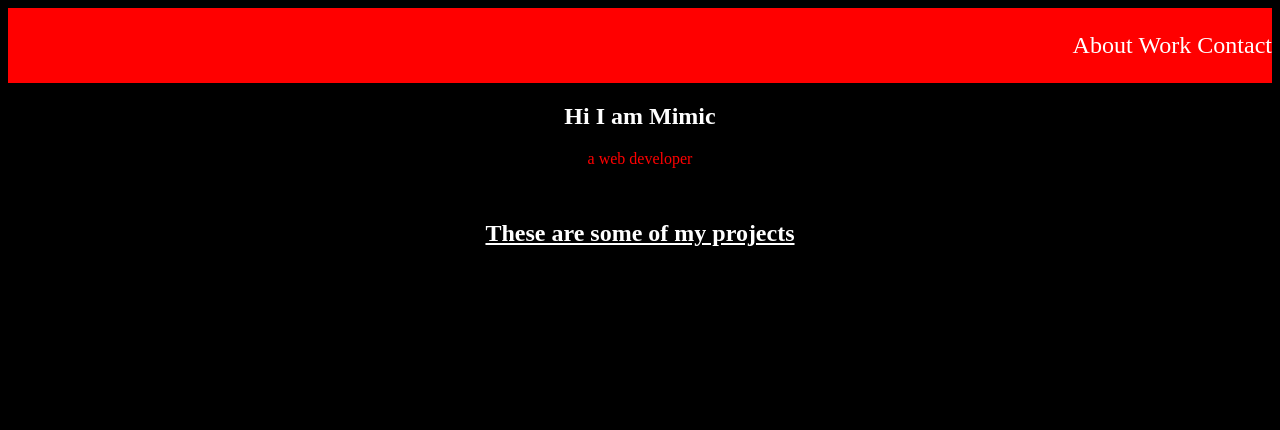
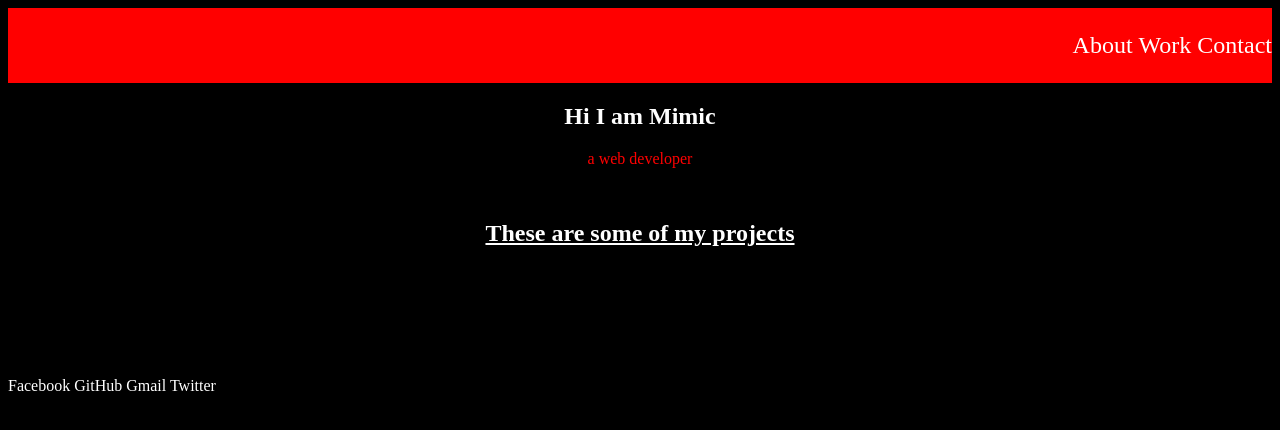
Before and after one commit to SiveMdluli/Edgah-Sive, a plain HTML site: page portfolio/index.html in a window 1280 px wide. Drawn offline with Linux system fonts and the light colour scheme.

Commit message:
fixed a  minor txt mistake

```diff
--- a/portfolio/index.html
+++ b/portfolio/index.html
@@ -31,5 +31,22 @@
     <section id="project-section">
         <h2 style="text-decoration: underline;">These are some of my projects</h2>
     </section>
+
+    <section id="contact-section" class="contact-section">
+        <div class="section-header">
+            <h3>Let's work together...</h3>
+            <p>How do you take your coffee?</p>
+        </div>
+
+        <div class="contact-icons">
+            <!--Make sure to Justify content flex/row-->
+            <a href="htps://facebook.com">Facebook
+                <i class="fas fa-facebook"></i>
+            </a>
+            <a href="htps://facebook.com">GitHub</a>
+            <a href="htps://facebook.com">Gmail</a>
+            <a href="htps://facebook.com">Twitter</a>
+        </div>
+    </section>
 </body>
 </html>
```
